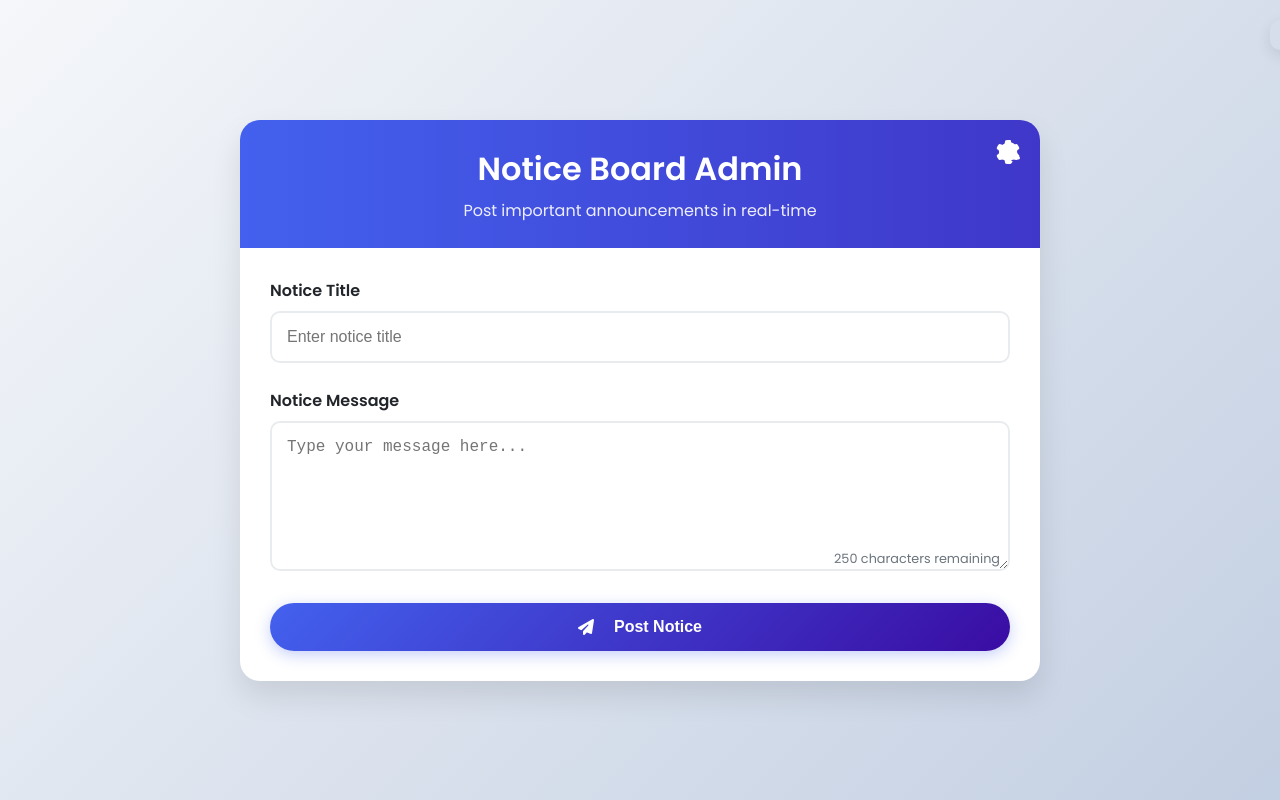
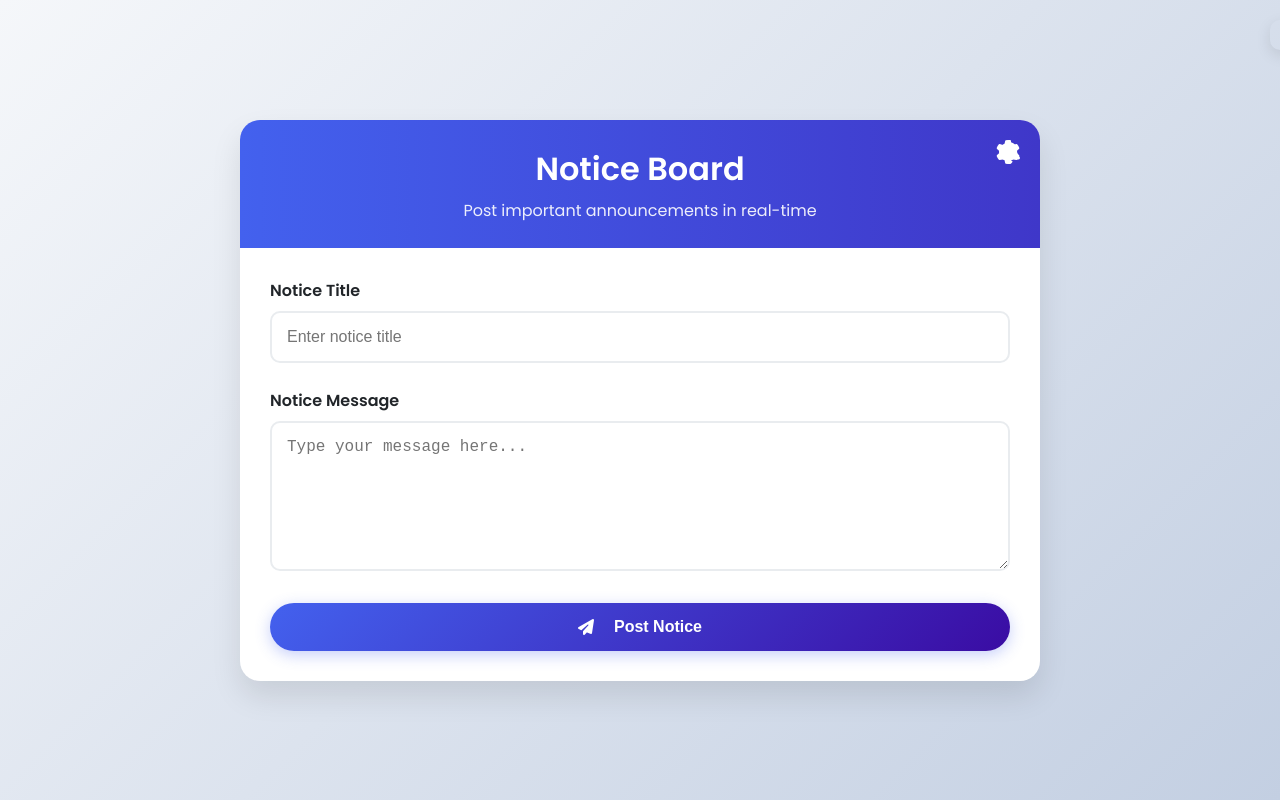
Before and after one commit to Abhijith-r-00/WebSocket-NoticeBoard, a website: page public/admin.html in a window 1280 px wide. Drawn offline with nearby package versions, Linux system fonts and the light colour scheme; no server answers.

Commit message:
adding changes

```diff
--- a/public/admin.html
+++ b/public/admin.html
@@ -242,7 +242,7 @@
 <body>
   <div class="admin-container">
     <div class="admin-header">
-      <h1><i class="fas fa-bell"></i> Notice Board Admin</h1>
+      <h1><i class="fas fa-bell"></i> Notice Board </h1>
       <p>Post important announcements in real-time</p>
       <i class="fas fa-cog" id="settingsBtn"></i>
     </div>
@@ -257,7 +257,7 @@
         <div class="form-group">
           <label for="message">Notice Message</label>
           <textarea id="message" class="form-control" placeholder="Type your message here..." required></textarea>
-          <span class="char-count"><span id="charRemaining">250</span> characters remaining</span>
+          <!-- <span class="char-count"><span id="charRemaining">250</span> characters remaining</span> -->
         </div>
 
         <button type="submit" class="post-btn">
```
